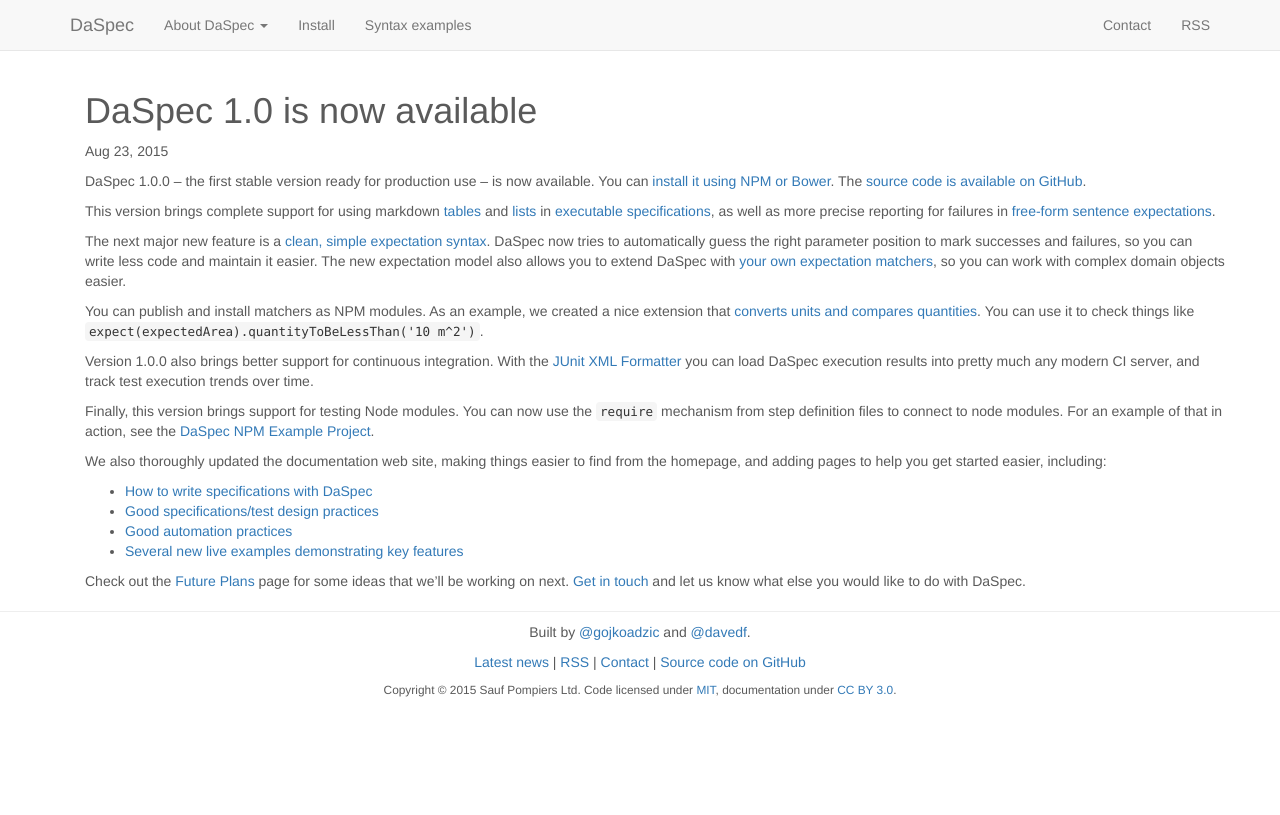
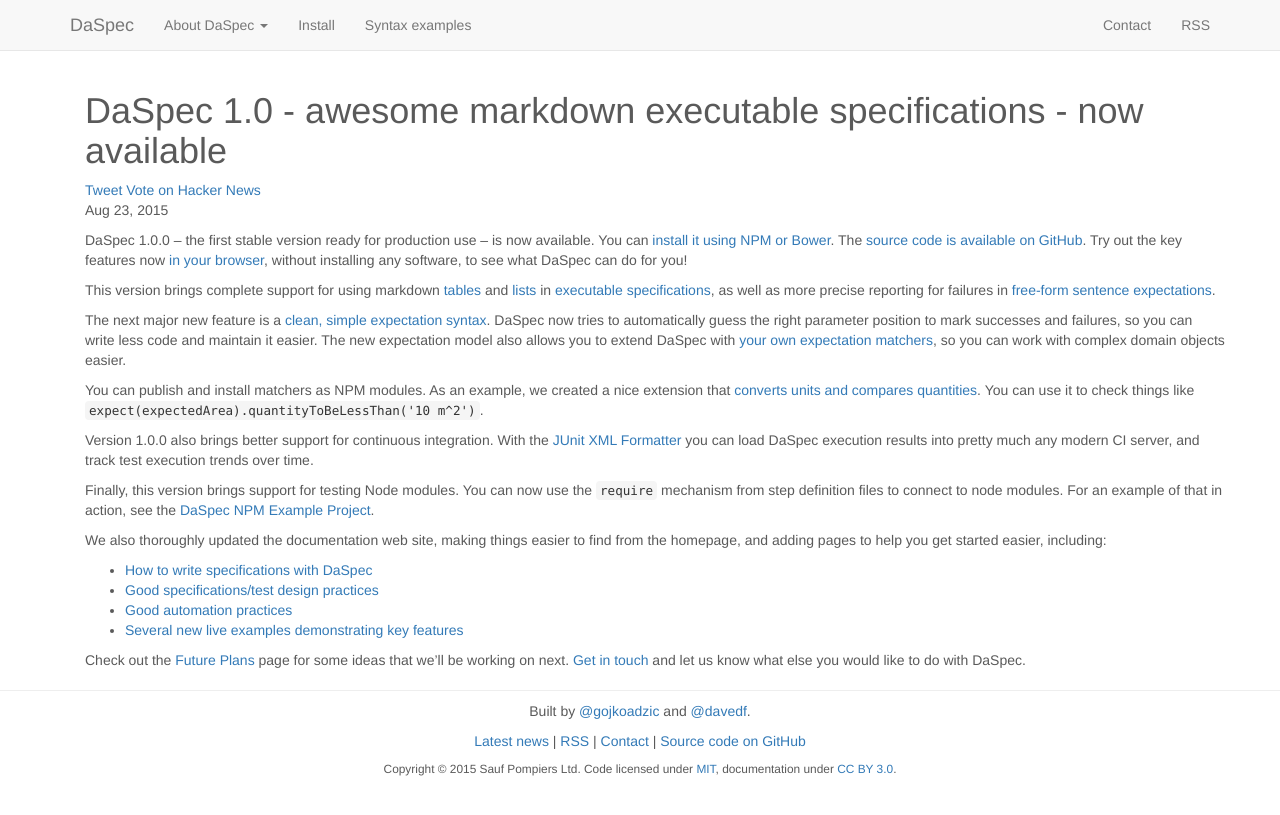
Before and after one commit to daspec/www.daspec.com, a Jekyll site: the page built from jekyll-site/_posts/2015-08-23-daspec-1.0.md, in a window 1280 px wide. Shown: the top 815 px of the page. Built offline with Jekyll 4.4.1, drawn with Linux system fonts in a browser that asks for light colours; nearby versions of some CDN libraries; library files that are not in the unit come from our copies; comment, search, counter and statistics services are not loaded.

Commit message:
news voting buttons

```diff
--- a/jekyll-site/_layouts/post.html
+++ b/jekyll-site/_layouts/post.html
@@ -5,8 +5,16 @@
 <div class="container">
 <h1>{{ page.title }}</h1>
 
+<script type="text/javascript" src="//www.redditstatic.com/button/button1.js"></script>
+<a href="https://twitter.com/share" class="twitter-share-button" data-related="indaspec" data-hashtags="daspec">Tweet</a>
+<a href="https://news.ycombinator.com/submit" class="hn-button" data-count="horizontal" data-style="twitter">Vote on Hacker News</a>
+
+
 <p class="muted">
 {{ page.date | date: "%b %-d, %Y" }}{% if page.author %} • {{ page.author }}{% endif %}{% if page.meta %} • {{ page.meta }}{% endif %}</p>
 
 {{ content }}
 </div>
+
+<script>!function(d,s,id){var js,fjs=d.getElementsByTagName(s)[0],p=/^http:/.test(d.location)?'http':'https';if(!d.getElementById(id)){js=d.createElement(s);js.id=id;js.src=p+'://platform.twitter.com/widgets.js';fjs.parentNode.insertBefore(js,fjs);}}(document, 'script', 'twitter-wjs');</script>
+<script type="text/javascript">var HN=[];HN.factory=function(e){return function(){HN.push([e].concat(Array.prototype.slice.call(arguments,0)))};},HN.on=HN.factory("on"),HN.once=HN.factory("once"),HN.off=HN.factory("off"),HN.emit=HN.factory("emit"),HN.load=function(){var e="hn-button.js";if(document.getElementById(e))return;var t=document.createElement("script");t.id=e,t.src="//hn-button.herokuapp.com/hn-button.js";var n=document.getElementsByTagName("script")[0];n.parentNode.insertBefore(t,n)},HN.load();</script>
--- a/jekyll-site/_posts/2015-08-23-daspec-1.0.md
+++ b/jekyll-site/_posts/2015-08-23-daspec-1.0.md
@@ -1,11 +1,11 @@
 ---
 layout: post
-title:  DaSpec 1.0 is now available
+title:  DaSpec 1.0 - awesome markdown executable specifications - now available
 date:   2015-08-23 12:00:00
 categories: news
 ---
 
-DaSpec 1.0.0 -- the first stable version ready for production use -- is now available. You can [install it using NPM or Bower](/guides/install.html). The [source code is available on GitHub](https://github.com/daspec/daspec-js).
+DaSpec 1.0.0 -- the first stable version ready for production use -- is now available. You can [install it using NPM or Bower](/guides/install.html). The [source code is available on GitHub](https://github.com/daspec/daspec-js). Try out the key features now [in your browser](/examples), without installing any software, to see what DaSpec can do for you!
 
 This version brings complete support for using markdown [tables](/examples/basic/tables_as_lists_of_objects/) and [lists](/examples/basic/checking_for_missing_and_additional_list_items/) in [executable specifications](/guides/executable_specifications.html), as well as more precise reporting for failures in [free-form sentence expectations](/examples/basic/extracting_examples_from_sentences/).
 
```
